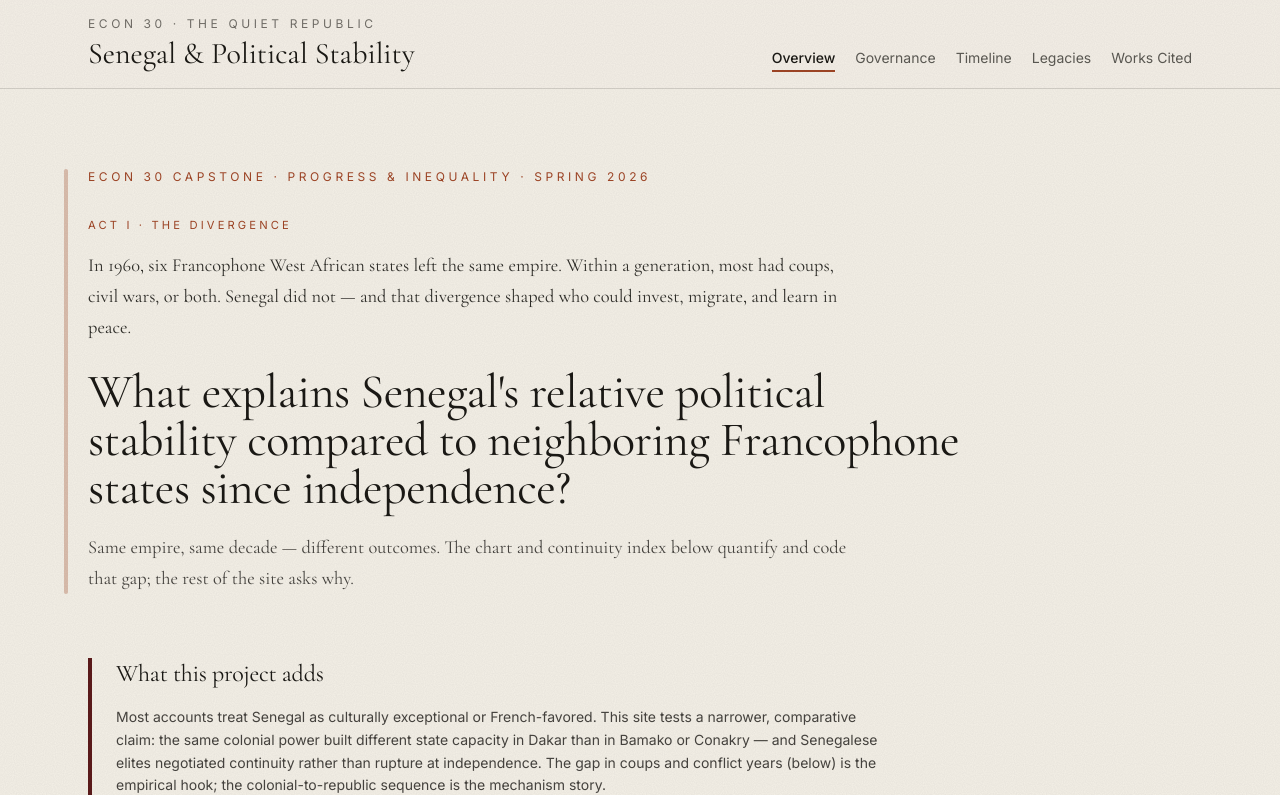
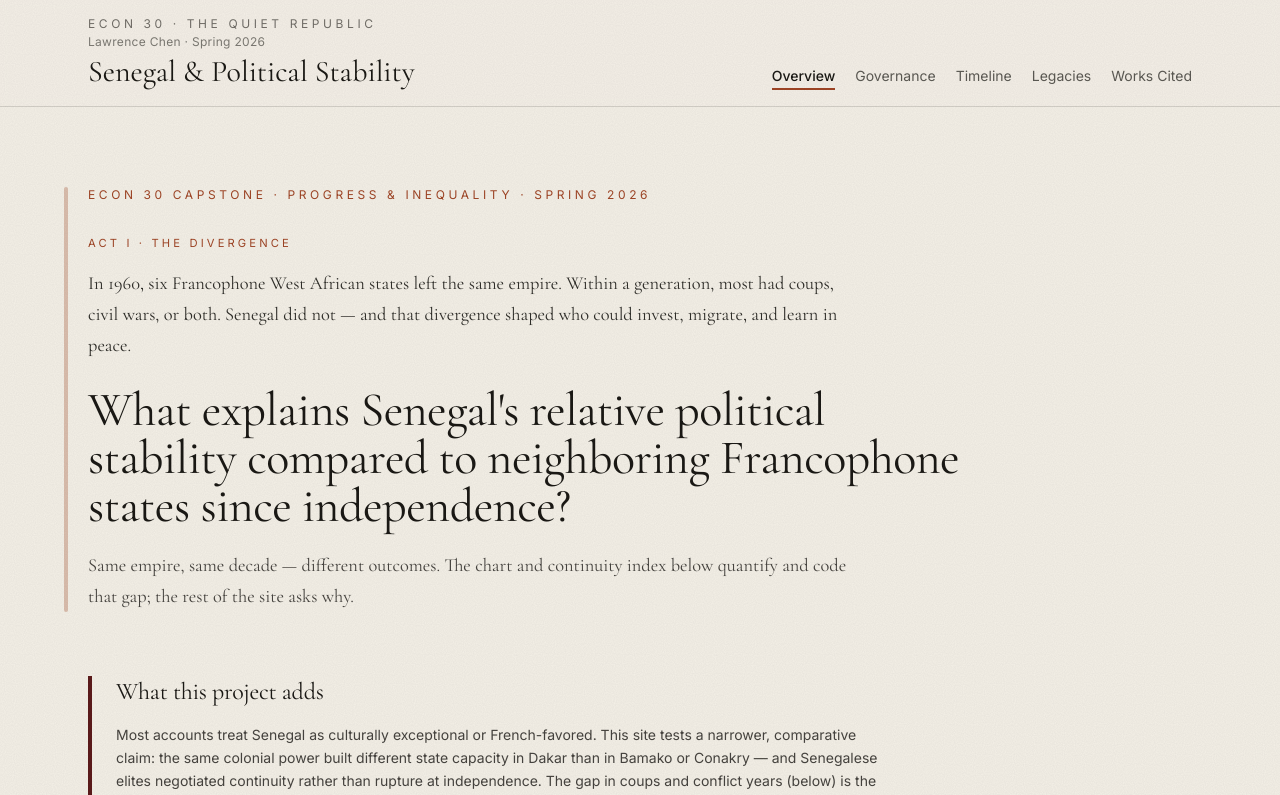
Before and after one commit to lawrencech3n/senegal-governance, a Next.js app: page / in a window 1280 px wide. Shown: the top 795 px of the page. Built offline with nearby package versions, Linux system fonts and the light colour scheme.

Commit message:
Add author name to the site header.
Credit Lawrence Chen on every page so the capstone is clearly attributed.

Co-authored-by: Cursor <cursoragent@cursor.com>

```diff
--- a/app/layout.tsx
+++ b/app/layout.tsx
@@ -42,6 +42,9 @@ export default function RootLayout({
               <p className="text-xs uppercase tracking-[0.3em] text-ink/60">
                 ECON 30 · The Quiet Republic
               </p>
+              <p className="text-xs text-ink/55 mt-0.5 tracking-wide">
+                Lawrence Chen · Spring 2026
+              </p>
               <p className="font-serif text-2xl md:text-3xl text-ink leading-none mt-1">
                 Senegal &amp; Political Stability
               </p>
```
